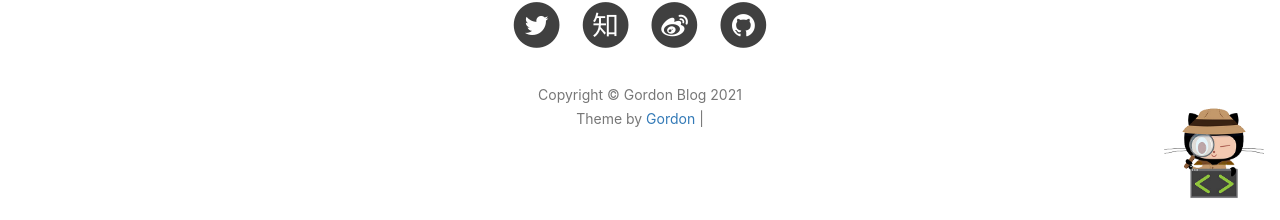
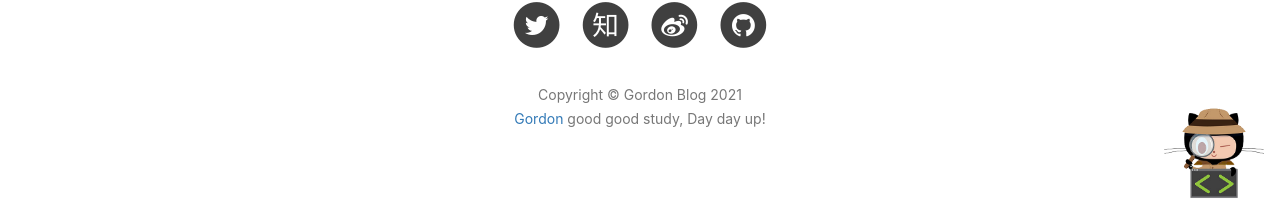
Before and after one commit to Gordon-Deng/Gordon-Deng.github.io, a Jekyll site: the page built from index.html, in a window 1280 px wide and 900 px high, scrolled down 2159 px. Shown: the part 677-897 px from the top of the window. Built offline with Jekyll 4.4.1, drawn with Linux system fonts in a browser that asks for light colours; nearby versions of some CDN libraries; the list of posts is cut into pages by our own code; comment, search, counter and statistics services are not loaded.

Commit message:
Update footer.html

```diff
--- a/_includes/footer.html
+++ b/_includes/footer.html
@@ -82,7 +82,7 @@
                 <p class="copyright text-muted">
                     Copyright &copy; {{ site.title }} {{ site.time | date: '%Y' }}
                     <br>
-                    Theme by <a href="http://gordon.net.cn">Gordon</a> |
+                    <a href="http://gordon.net.cn">Gordon</a> good good study, Day day up!
                 </p>
             </div>
         </div>
```
